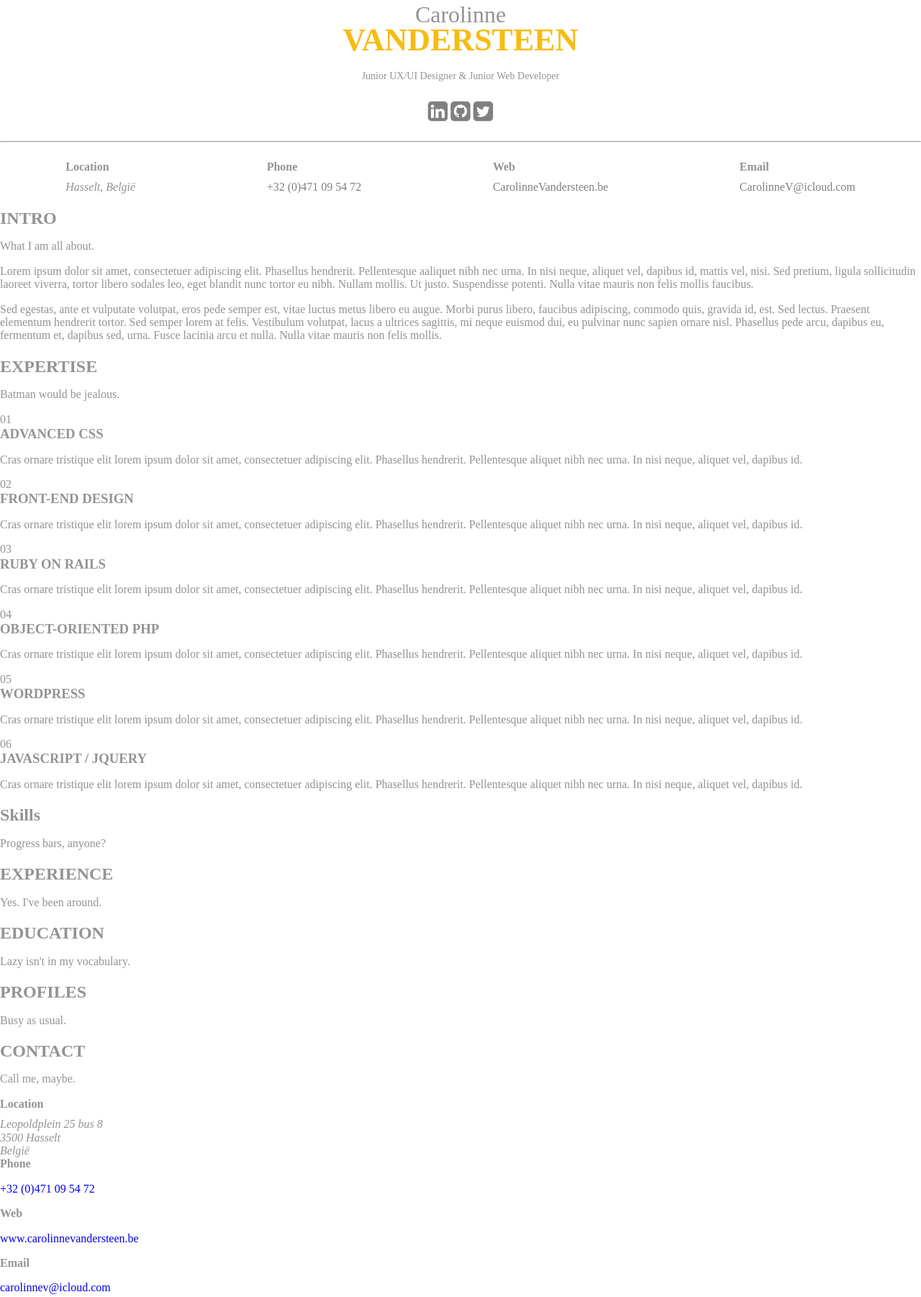
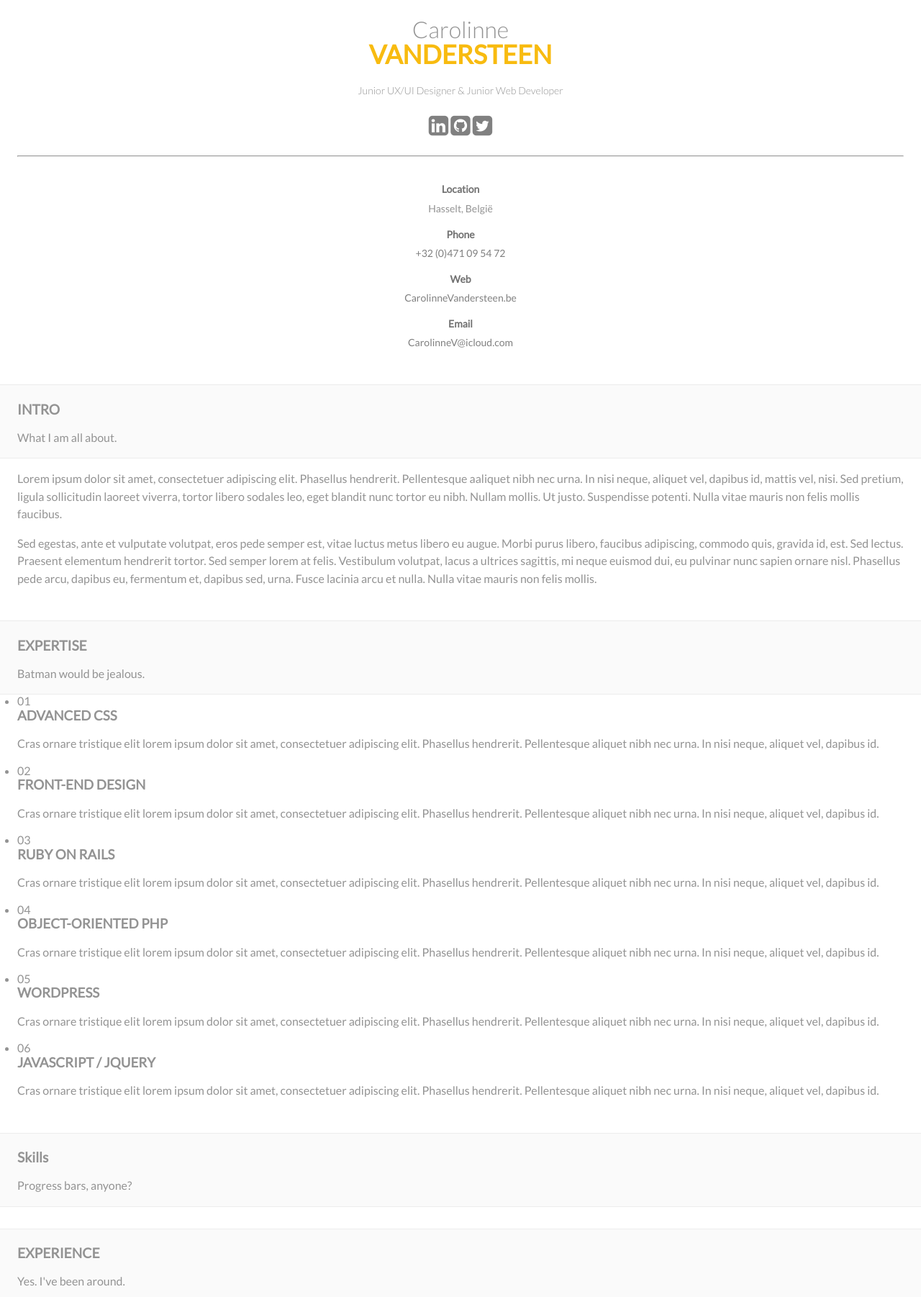
Before and after one commit to CarolinneVandersteen/CV-CarolinneVandersteen, a plain HTML site: page index.html in a window 1280 px wide. Shown: the part 276-2078 px from the top of the page at 72% size. Drawn offline with nearby package versions, Linux system fonts and the light colour scheme.

Commit message:
added css Styling layout

```diff
--- a/index.html
+++ b/index.html
@@ -2,20 +2,22 @@
 <html lang="en">
 <head>
     <meta charset="UTF-8">
+    <meta name="viewport" content="width=device-width, initial-scale=1">
     <title>Carolline Vandersteen Curriculum vitae</title>
+    <link href="https://fonts.googleapis.com/css?family=Lato:300,300i,400,600&display=swap" rel="stylesheet">
     <link rel="stylesheet" href="https://stackpath.bootstrapcdn.com/font-awesome/4.7.0/css/font-awesome.min.css">
     <link rel="stylesheet" href="css/main.css">
 
 </head>
 <body>
 
-<header>
+<header class="section spaced page-header">
     <div class="avatar">
         <img src="images/avatar/avatar.jpg" alt="" class="avatar-image">
     </div>
     <div class="personal-info">
         <h1><span class="personal-info-firstname">Carolinne</span><span class="personal-info-lastname">VANDERSTEEN</span></h1>
-        <h2 class="job-title">Junior UX/UI Designer & Junior Web Developer</h2>
+        <h2 class="job-title"><span class="no-break">Junior UX/UI Designer</span> & <span class="no-break">Junior Web Developer</span></h2>
         <div class="social-media">
             <ul class="social-icon-menu">
                 <li><a href="#"><i class="fa fa-linkedin-square fa-2x" aria-hidden="true"></i></a></li>
@@ -49,24 +51,24 @@
     </div>
 </header>
 
-<article class="introduction">
-    <header>
+<article class="section introduction">
+    <header class="spaced">
         <h2>INTRO</h2>
         <p>What I am all about.</p>
     </header>
 
-    <div class="content">
+    <div class="spaced content">
         <p>Lorem ipsum dolor sit amet, consectetuer adipiscing elit. Phasellus hendrerit. Pellentesque aaliquet nibh nec urna. In nisi neque, aliquet vel, dapibus id, mattis vel, nisi. Sed pretium, ligula sollicitudin laoreet viverra, tortor libero sodales leo, eget blandit nunc tortor eu nibh. Nullam mollis. Ut justo. Suspendisse potenti. Nulla vitae mauris non felis mollis faucibus.</p>
         <p>Sed egestas, ante et vulputate volutpat, eros pede semper est, vitae luctus metus libero eu augue. Morbi purus libero, faucibus adipiscing, commodo quis, gravida id, est. Sed lectus. Praesent elementum hendrerit tortor. Sed semper lorem at felis. Vestibulum volutpat, lacus a ultrices sagittis, mi neque euismod dui, eu pulvinar nunc sapien ornare nisl. Phasellus pede arcu, dapibus eu, fermentum et, dapibus sed, urna. Fusce lacinia arcu et nulla. Nulla vitae mauris non felis mollis.</p>
     </div>
 </article>
 
-<article class="expertise">
-    <header>
+<article class="section expertise">
+    <header class="spaced">
         <h2>EXPERTISE</h2>
         <p>Batman would be jealous.</p>
     </header>
-    <ul>
+    <ul class="spaced">
         <li>
             <div class="counter"><span>01</span></div>
             <h3>ADVANCED CSS</h3>
@@ -100,8 +102,8 @@
     </ul>
 </article>
 
-<article class="skills">
-    <header>
+<article class="section skills">
+    <header class="spaced">
         <h2>Skills</h2>
         <p>Progress bars, anyone?</p>
     </header>
@@ -111,39 +113,38 @@
     </div>
 </article>
 
-<article class="experience">
-    <header>
+<article class="section experience">
+    <header class="spaced">
         <h2>EXPERIENCE</h2>
         <p>Yes. I've been around.</p>
     </header>
 </article>
 
-<article class="education">
-    <header>
+<article class="section education">
+    <header class="spaced">
         <h2>EDUCATION</h2>
         <p>Lazy isn't in my vocabulary.</p>
     </header>
 </article>
 
-<article class="profiles">
-    <header>
+<article class="section profiles">
+    <header class="spaced">
         <h2>PROFILES</h2>
         <p>Busy as usual.</p>
     </header>
 </article>
 
-<footer class="contact">
-    <header>
+<footer class="section contact">
+    <header class="spaced">
         <h2>CONTACT</h2>
         <p>Call me, maybe.</p>
     </header>
-    <ul>
+    <div class="contact-info spaced">
+        <ul class="contact-menu">
             <li>
                 <h4>Location</h4>
                 <address>
-                Leopoldplein 25 bus 8 <br>
-                3500 Hasselt <br>
-                België
+                    Hasselt, België
                 </address>
             </li>
             <li>
@@ -152,13 +153,14 @@
             </li>
             <li>
                 <h4>Web</h4>
-            <p><a href="#">www.carolinnevandersteen.be</a></p>
+                <p><a href="#">CarolinneVandersteen.be</a></p>
             </li>
             <li>
                 <h4>Email</h4>
-            <p><a href="mailto:carolinnev@icloud.com">carolinnev@icloud.com</a></p>
+                <p><a href="mailto:carolinnev@icloud.com">CarolinneV@icloud.com</a></p>
             </li>
         </ul>
+    </div>
 </footer>
 
 
--- a/scss/main.scss
+++ b/scss/main.scss
@@ -1,13 +1,19 @@
 @import "normalize";
+
+#blockColorblindContent{
+  display: none;
+}
 
 body{
   background: #FFF;
   color: #939393;
+  font-family: Lato, "Helvetica Neue", Helvetica, Arial, sans-serif;
 }
 
-h1,  h3, h4, h5, h6{
+h1, h2, h3, h4, h5, h6{
   padding: 0;
   margin: 0;
+  font-weight: 600;
 }
 
 h1{
@@ -16,11 +22,17 @@ h1{
 }
 
 h2{
-  margin-bottom: 15px;
+  font-size: 1.2rem;
+  margin: 22.5px 0 15px;
 }
 
 h4{
   margin-bottom: 10px;
+  color: #727272;
+}
+
+address{
+  font-style: normal;
 }
 
 a{
@@ -32,13 +44,44 @@ ul{
   padding: 0;
 }
 
+article{
+  p{
+    line-height: 24.5px;
+  }
+}
+
+.section{
+  padding-bottom: 30px;
+
+  &.spaced, .spaced{
+    padding-left: 1.5rem;
+    padding-right: 1.5rem;
+  }
+
+  & header.spaced{
+    padding: 20px 1.5rem auto;
+  }
+
+  header{
+    background-color: #fafafa;
+    border-top: 1px solid #ececec;
+    border-bottom: 1px solid #ececec;
+  }
+}
+
+.no-break{
+  white-space: nowrap;
+}
+
+.page-header{
+  padding-top: 3.15rem;
+}
+
 /* Avatar / Image */
 .avatar{
   display: flex;
   justify-content: center;
   align-items: center;
-  padding: 30px 30px 0 30px;
-
 
   .avatar-image{
     border-radius: 50%;
@@ -63,7 +106,8 @@ ul{
   }
 
   .personal-info-lastname{
-    font-size: 44px;
+    font-weight: 600;
+    font-size: 36px;
     color: #F8BB10;
   }
 
@@ -93,6 +137,19 @@ ul{
 }
 
 .contact-info{
+  font-size: 14px;
+  ul{
+    display: flex;
+    flex-direction: row;
+    flex-wrap: wrap;
+  }
+
+  li{
+    text-align: center;
+    width: 100%;
+    padding-bottom: 20px;
+  }
+
   a{
     color: grey;
     transition: color .2s;
@@ -102,17 +159,19 @@ ul{
     }
   }
 
-  hr{
-    margin-bottom: 25px;
-  }
-
   .contact-menu{
     list-style-type: none;
-    display: flex;
-    justify-content: space-around;
+    padding-top: 30px;
   }
 
   p{
     margin:0;
   }
 }
+
+
+footer.contact{
+  .contact-info li{
+    text-align: left;
+  }
+}
```
Also changed, not shown: css/main.css, 1 other file. Lines whose indentation alone changed are shown as unchanged.
